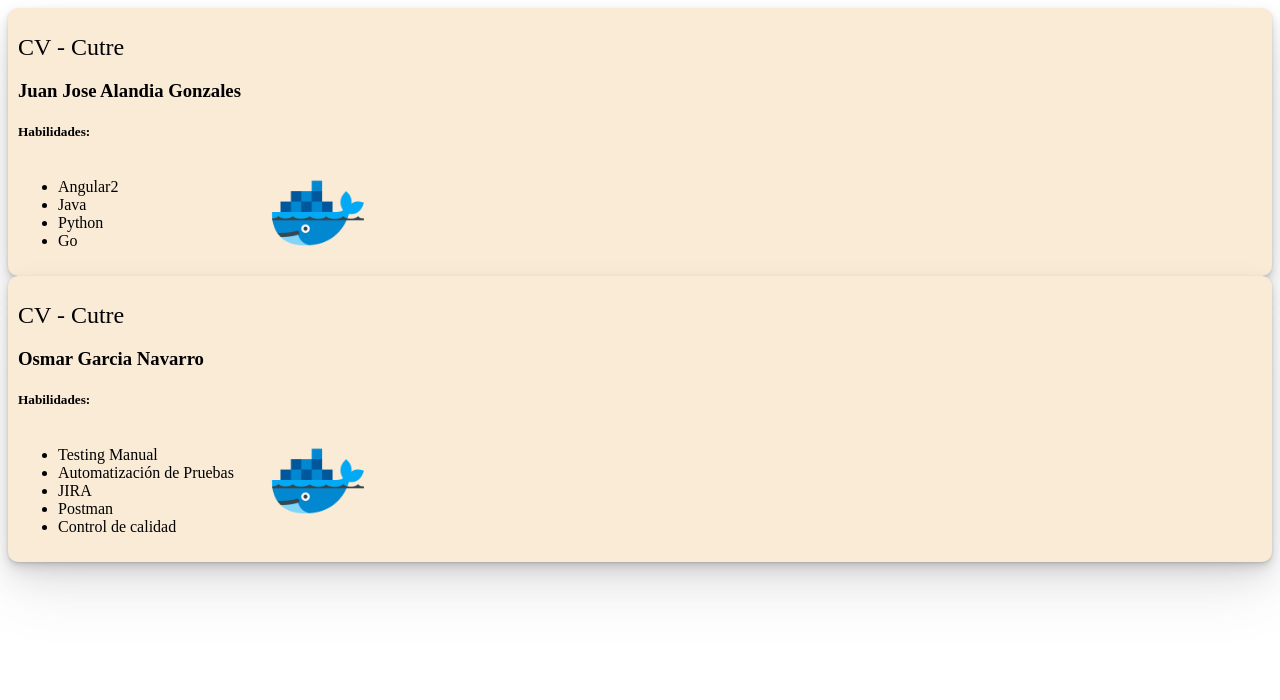
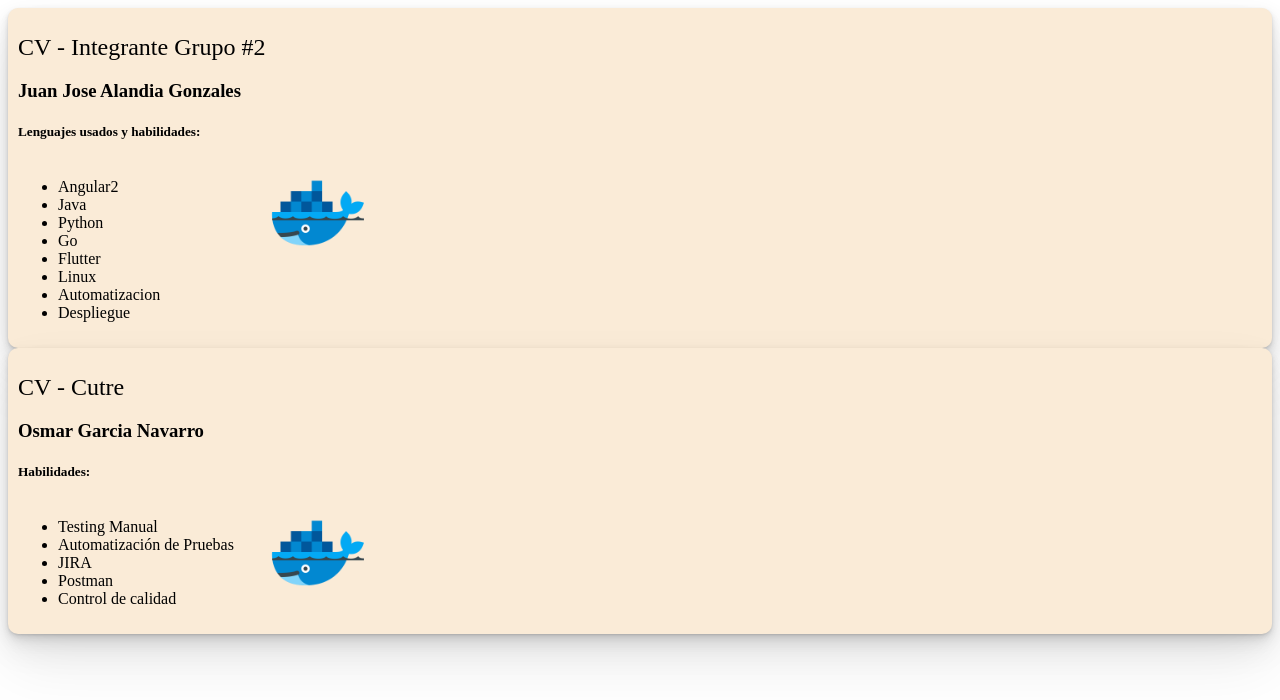
Before and after one commit to osumasum1/dipplomado8-docker, a plain HTML site: page t2/index.html in a window 1280 px wide. Drawn offline with Linux system fonts and the light colour scheme.

Commit message:
Update index.html

```diff
--- a/t2/index.html
+++ b/t2/index.html
@@ -8,9 +8,9 @@
   </head>
   <body>
     <div class="tarjeta">
-      <h1 class="titulo">CV - Cutre</h1>
+      <h1 class="titulo">CV - Integrante Grupo #2</h1>
       <h3 class="subtitulo">Juan Jose Alandia Gonzales</h3>
-      <h5>Habilidades:</h5>
+      <h5>Lenguajes usados y habilidades:</h5>
       <div class="content">
         <div class="left">
           <ul>
@@ -18,6 +18,10 @@
             <li>Java</li>
             <li>Python</li>
             <li>Go</li>
+            <li>Flutter</li>
+            <li>Linux</li>
+            <li>Automatizacion</li>
+            <li>Despliegue</li>
           </ul>
         </div>
         <div class="right">
```
